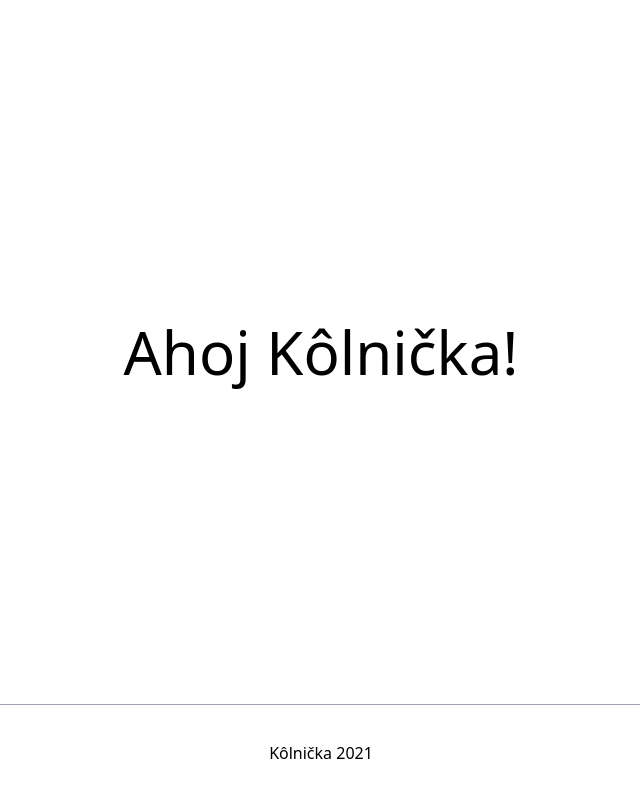
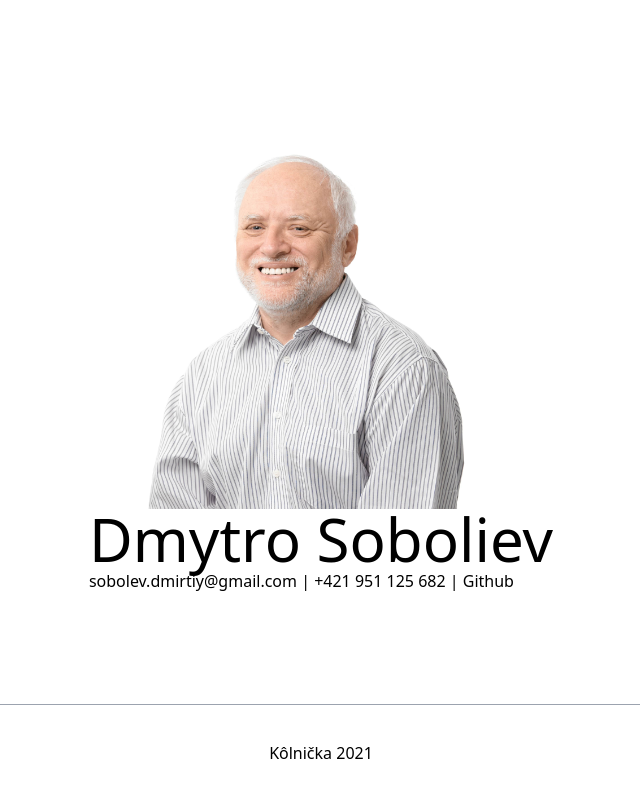
Before and after one commit to Sobanim/Portfolio, a Next.js app: page / in a window 1280 px wide. Shown: the whole page, without its empty margins (319-959 px from the left). Built offline with nearby package versions, Linux system fonts and the light colour scheme.

Commit message:
Section for skills working

```diff
--- a/src/pages/index.tsx
+++ b/src/pages/index.tsx
@@ -1,4 +1,5 @@
 import Head from 'next/head';
+import Hero from '../sections/Hero';
 
 export default function Home() {
   return (
@@ -8,7 +9,7 @@ export default function Home() {
       </Head>
 
       <main className="flex flex-col flex-grow justify-center">
-        <h1 className="text-6xl">Ahoj Kôlnička!</h1>
+        <Hero />
       </main>
 
       <footer className="flex w-full h-24 border-gray-400 border-t justify-center items-center">
--- a/src/sections/Hero.tsx
+++ b/src/sections/Hero.tsx
@@ -1,5 +1,55 @@
+import React from 'react';
+import Image from 'next/image';
+
+type Info = {
+  label: string;
+  link?: string;
+};
+
+const infos: Info[] = [
+  {
+    label: 'sobolev.dmirtiy@gmail.com',
+  },
+  {
+    label: '+421 951 125 682',
+  },
+  {
+    label: 'Github',
+    link: 'https://github.com/Sobanim?tab=repositories',
+  },
+];
+
 function Hero() {
-  return <div />;
+  return (
+    <div>
+      <Image src="/images/harold-profile.jpg" width="400px" height="400px" />
+      <h2 className="text-6xl">Dmytro Soboliev</h2>
+      <div>
+        {infos.map((info, index) => {
+          const hasPipe = index !== infos.length - 1;
+          return (
+            <InfoBarItem key={index} hasPipe={hasPipe}>
+              {info.label}
+            </InfoBarItem>
+          );
+        })}
+      </div>
+    </div>
+  );
+}
+
+type Props = {
+  children: React.ReactNode;
+  hasPipe: boolean;
+};
+
+function InfoBarItem({ children, hasPipe }: Props) {
+  return (
+    <span>
+      {children}
+      {hasPipe && ` | `}
+    </span>
+  );
 }
 
 export default Hero;
```
